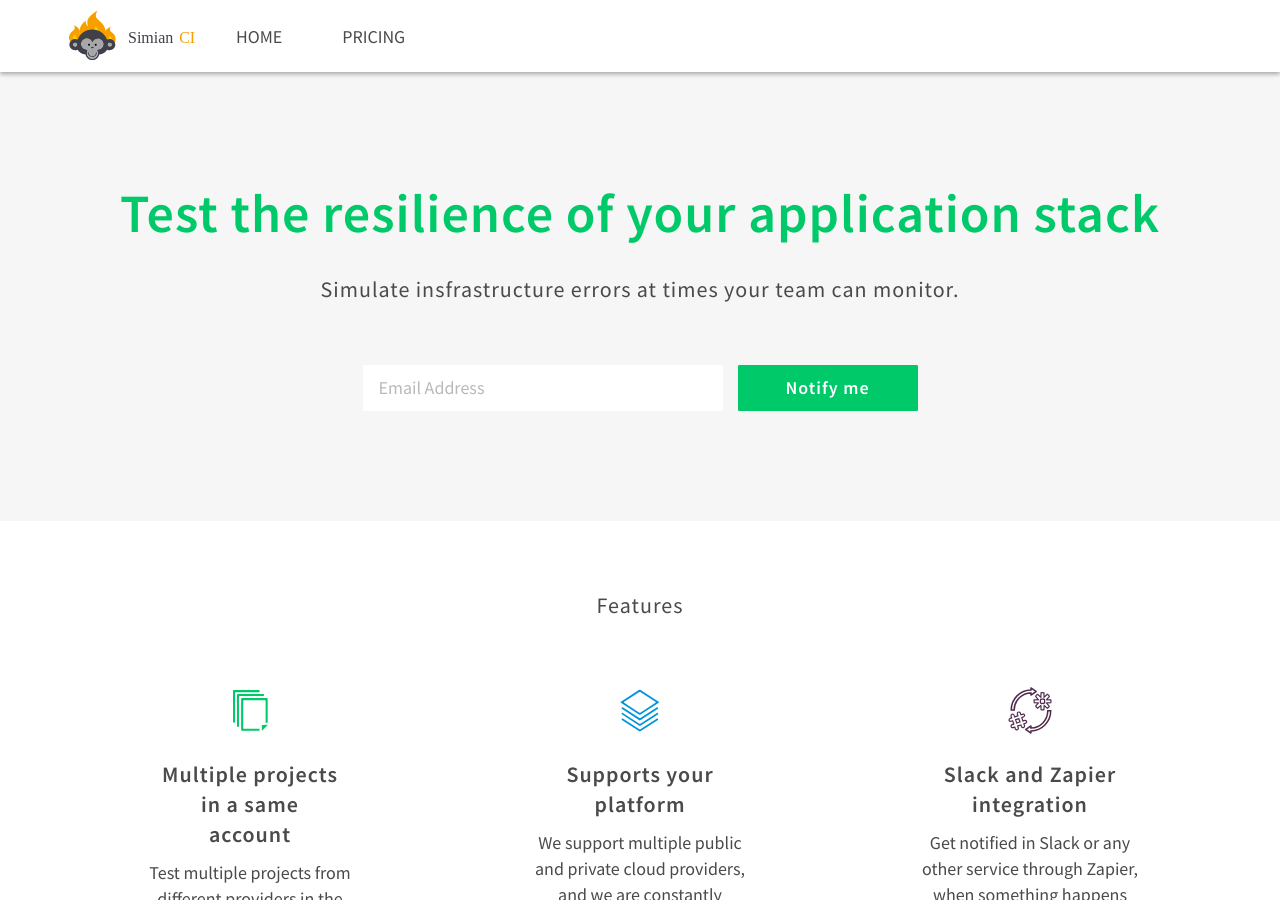
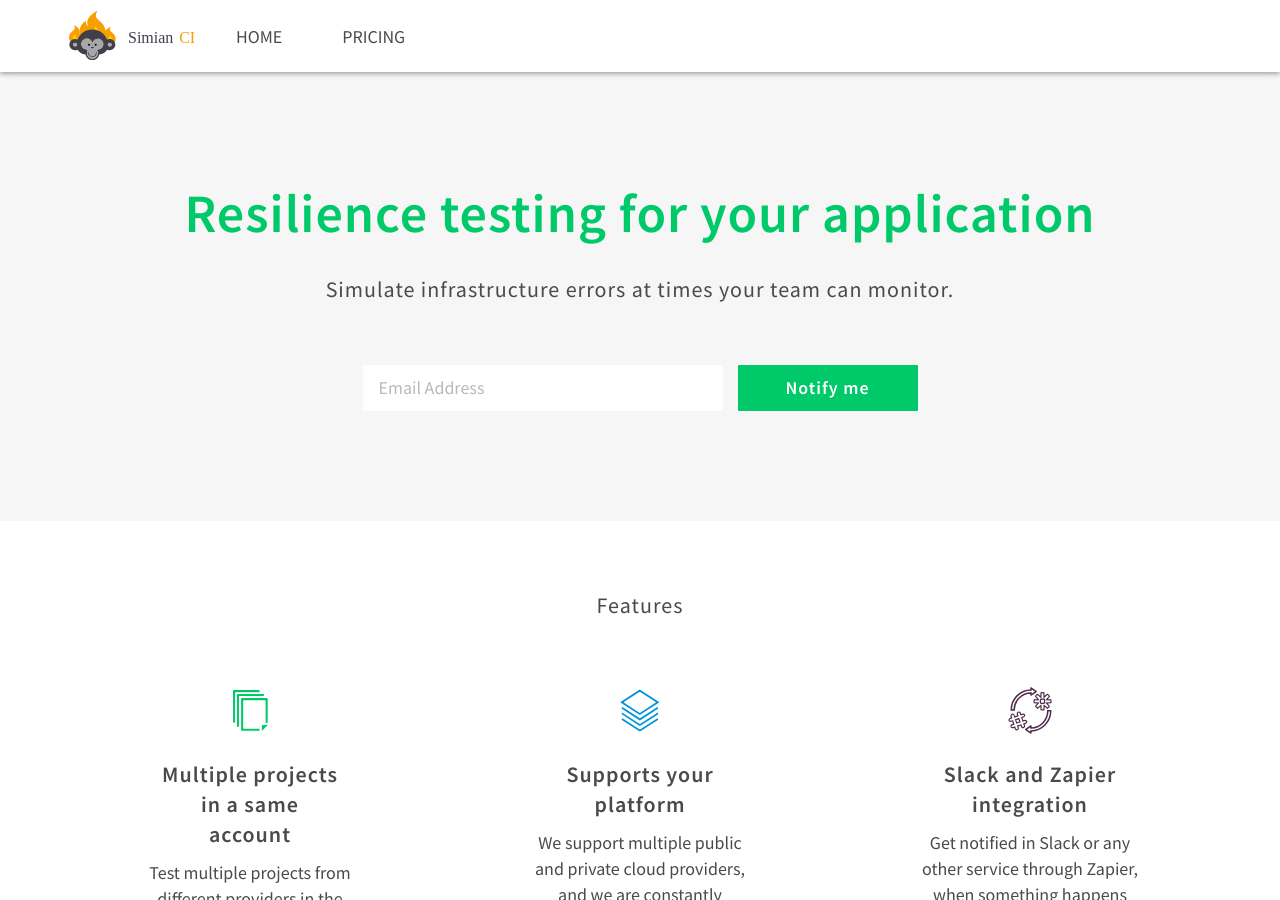
Before and after one commit to simian-ci/simian-ci.github.io, a Jekyll site: the page built from index.html, in a window 1280 px wide and 900 px high. Built offline with Jekyll 4.4.1, drawn with Linux system fonts in a browser that asks for light colours; nearby versions of some CDN libraries; a script that is not in the unit is left out.

Commit message:
changing copy

```diff
--- a/index.html
+++ b/index.html
@@ -3,8 +3,8 @@ title: Home
 layout: default
 
 lead-section:
-  lead-text: "Test the resilience of your application stack"
-  sublead-text: "Simulate insfrastructure errors at times your team can monitor."
+  lead-text: "Resilience testing for your application"
+  sublead-text: "Simulate infrastructure errors at times your team can monitor."
 
 features-section:
   title: Features
```
